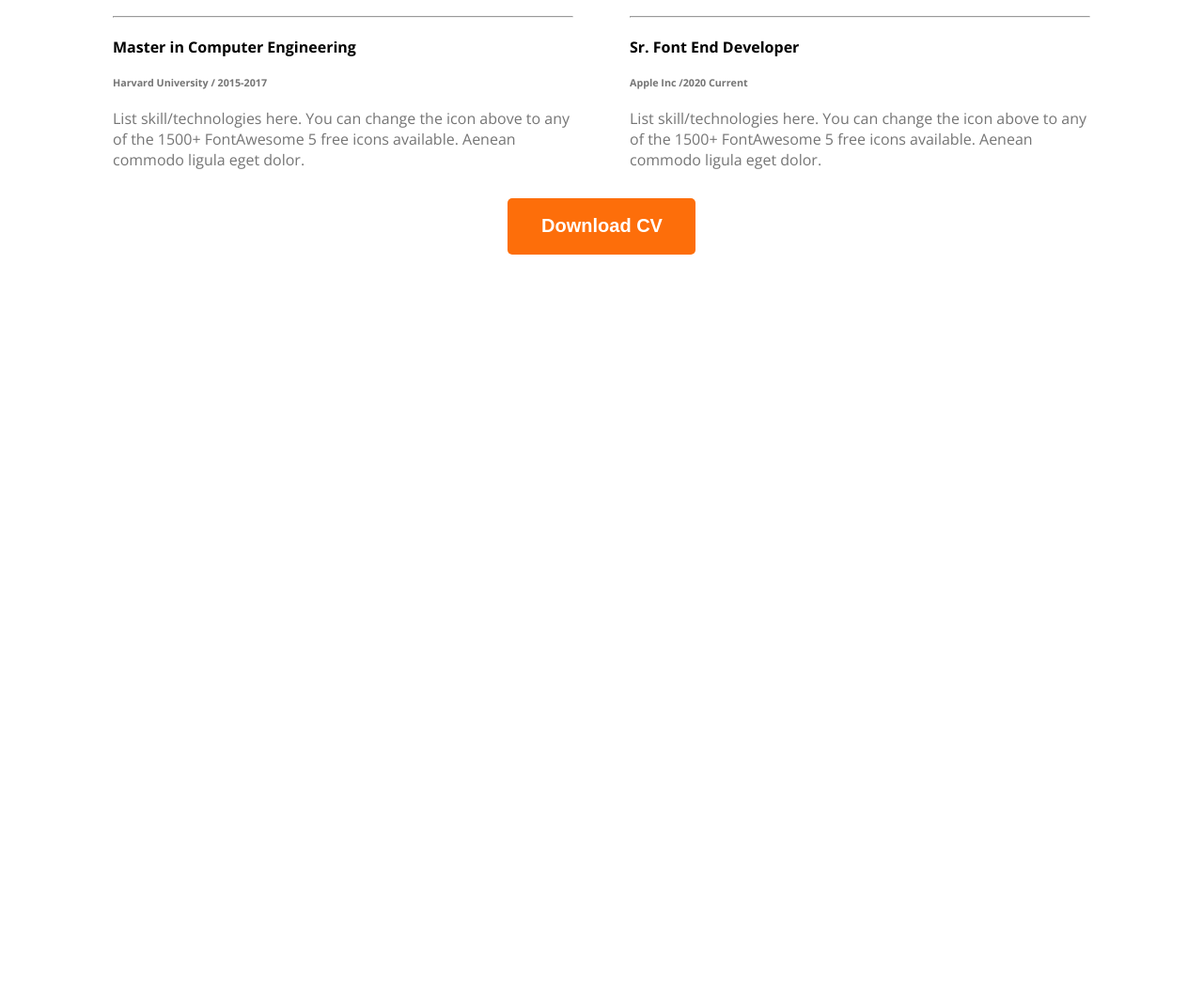
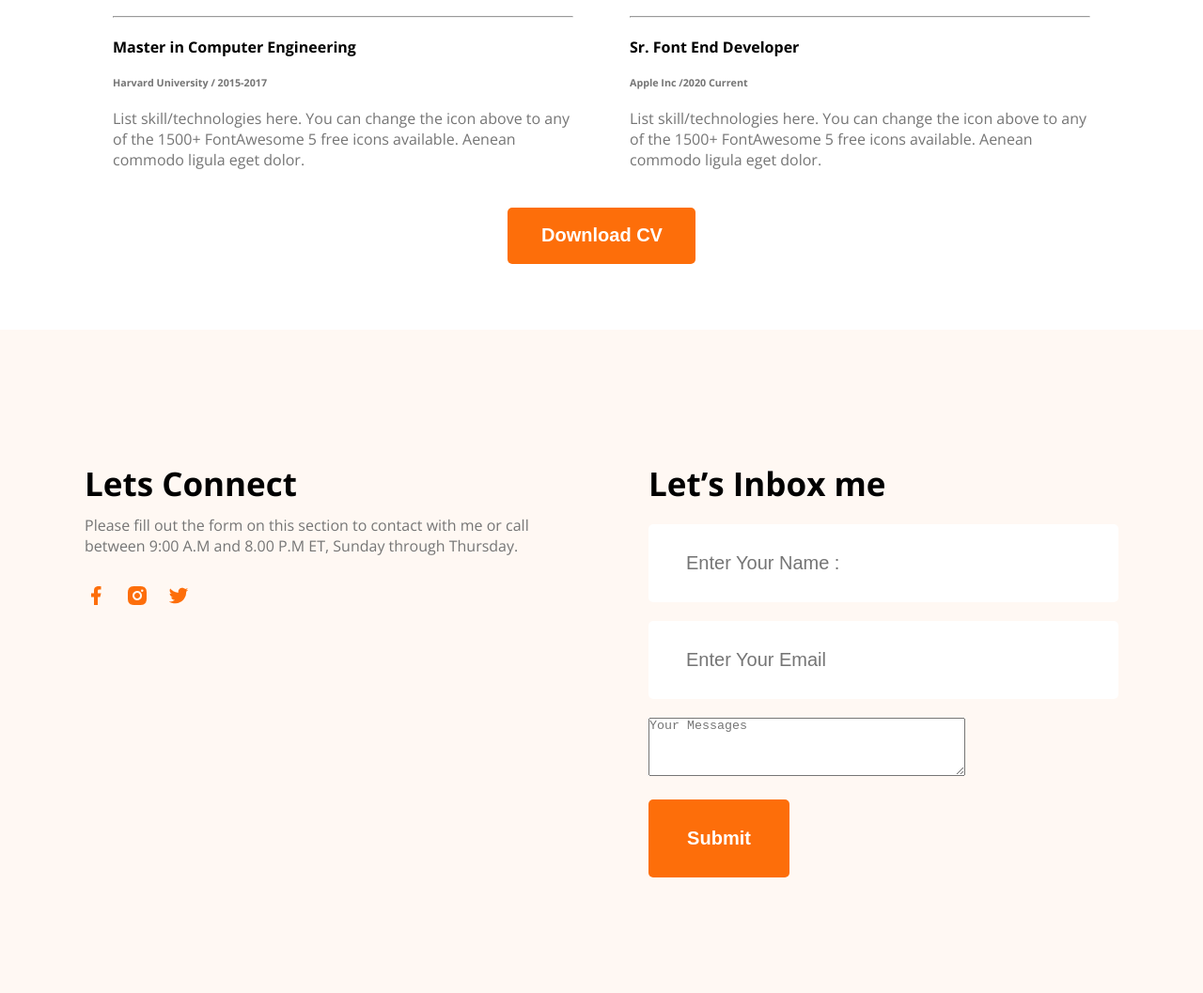
Before and after one commit to lukmanxpert/portfolio-project, a plain HTML site: page index.html in a window 1280 px wide. Shown: the part 2244-3301 px from the top of the page at 94% size. Before the commit the page ends 2515 px from the top, so only its background shows below. Drawn offline with nearby package versions, Linux system fonts and the light colour scheme.

Commit message:
added footer  section and make some changes

```diff
--- a/index.html
+++ b/index.html
@@ -166,12 +166,27 @@
             </div>
         </section>
 
-        <button class="btn">Download CV</button>
+        <button class="btn download-cv-button">Download CV</button>
 
         <!-- resume section end -->
     </main>
-    <footer>
-
+    <footer class="bg-color">
+        <div class="footer">
+            <section class="footer-section">
+                <h3 class="footer-head">Lets Connect</h3>
+                <p class="footer-desc">Please fill out the form on this section to contact with me or call between 9:00 A.M and 8.00 P.M ET, Sunday through Thursday.</p>
+                <div class="social-icons">
+                    <a href=""><img src="./images/icons/facebook.png" alt="facebook"></a><a href=""><img src="./images/icons/insta.png" alt="instagram"></a><a href=""><img src="./images/icons/twitter.png" alt="twitter"></a>
+                </div>
+            </section>
+            <section class="footer-section">
+                <h3 class="footer-head">Let’s Inbox me</h3>
+                <input type="text" placeholder="Enter Your Name :">
+                <input type="email" placeholder="Enter Your Email">
+                <textarea cols="40" rows="4" placeholder="Your Messages"></textarea>
+                <input type="submit" value="Submit">
+            </section>
+        </div>
     </footer>
 </body>
 
--- a/styles/style.css
+++ b/styles/style.css
@@ -216,4 +216,51 @@ main{
 .resume-container hr{
     margin: 20px 0;
 }
+.download-cv-button{
+    margin: 10px 0 70px 0;
+}
 /* resume section end */
+
+/* footer start */
+footer{
+    padding: 40px;
+}
+.footer{
+    display: flex;
+    justify-content: space-evenly;
+}
+.footer-head{
+    font-weight: bold;
+    font-size: 35px;
+}
+.footer-section{
+    width: 50%;
+    padding: 100px 50px;
+}
+.footer input{
+    display: block;
+    padding: 30px 40px;
+    border: none;
+    border-radius: 5px;
+    margin: 20px 0;
+    width: 100%;
+    font-size: 20px;
+}
+.footer input[type= "submit"]{
+    background-color: #FD6E0A;
+    width: 150px;
+    font-size: 20px;
+    font-weight: bold;
+    color: white;
+}
+.footer-desc{
+    color: #757575;
+    padding: 10px 0;
+}
+.social-icons{
+    padding: 20px 0 0 0;
+}
+.social-icons img{
+    margin-right: 20px;
+}
+/* footer end */
```
